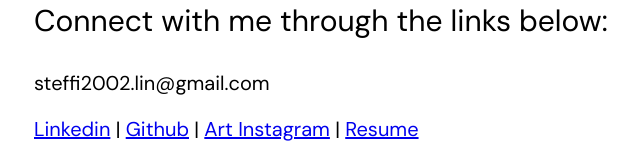
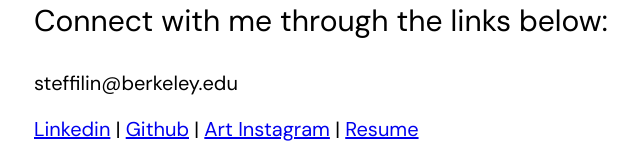
Before and after one commit to steffilin/steffilin.github.io, a React (Create React App) app: page / in a window 1280 px wide. Shown: the part 2512-2671 px from the top of the page, without its empty margins (86-726 px from the left). Built offline with nearby package versions, Linux system fonts and the light colour scheme.

Commit message:
updated email and resume

```diff
--- a/src/Contact.js
+++ b/src/Contact.js
@@ -26,7 +26,7 @@ const Contact = () => {
             {/* <p>Send me a message!</p> */}
             {/* <Message /> */}
             <p>Connect with me through the links below:</p>
-            <p id="email">steffi2002.lin@gmail.com  </p>
+            <p id="email">steffilin@berkeley.edu  </p>
             <p id="contact-links"><a href ="https://www.linkedin.com/in/steffilin/"
                 target="blank">Linkedin</a>  |  <a href ="https://github.com/steffilin"
                 target="blank">Github</a>  |  <a href="https://www.instagram.com/steffilinart/"
```
Also changed, not shown: 1 other file (tests, documents, lock files or other folders).
